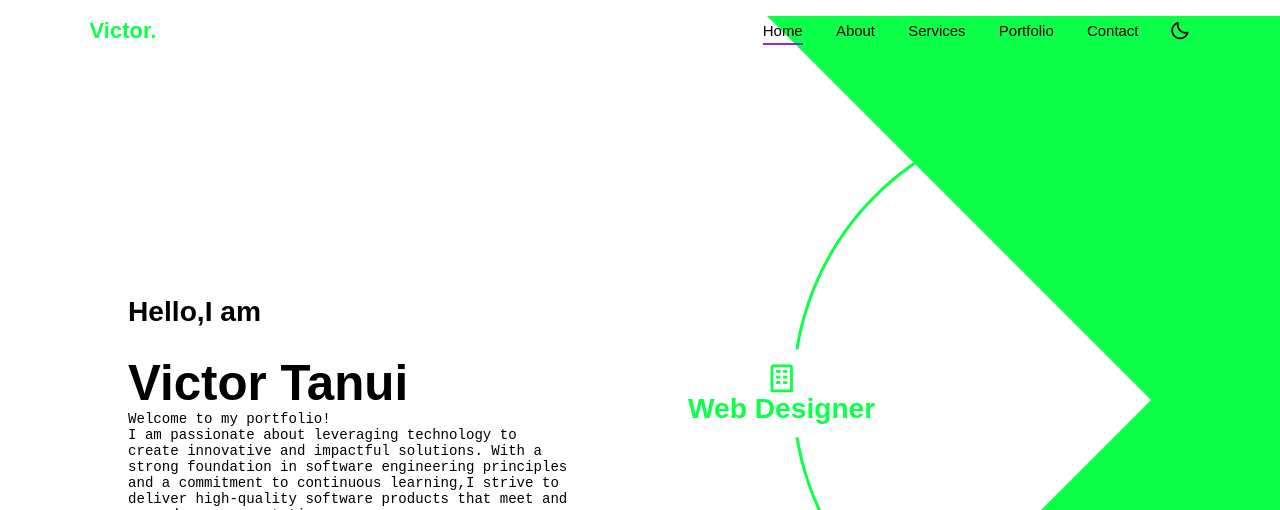
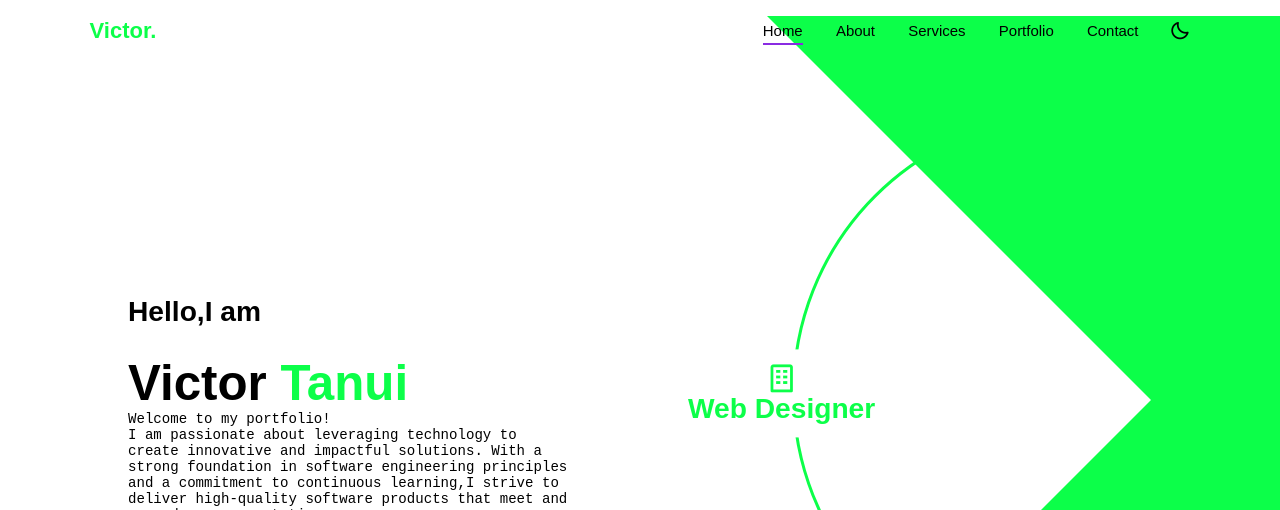
Before and after one commit to Tanui-prog/Tanui-prog.github.io, a plain HTML site: page index.html in a window 1280 px wide. Shown: the top 510 px of the page. Drawn offline with nearby package versions, Linux system fonts and the light colour scheme.

Commit message:
Update index.html

```diff
--- a/index.html
+++ b/index.html
@@ -40,7 +40,7 @@
   <section class="home" id="home">
     <div class="home-content">
       <h3>Hello,I am</h3>
-      <h1>Victor Tanui</h1>
+      <h1>Victor <span>Tanui</span></h1>
       <p>
         Welcome to my portfolio! <br />
         I am passionate about leveraging technology to create innovative and
```
